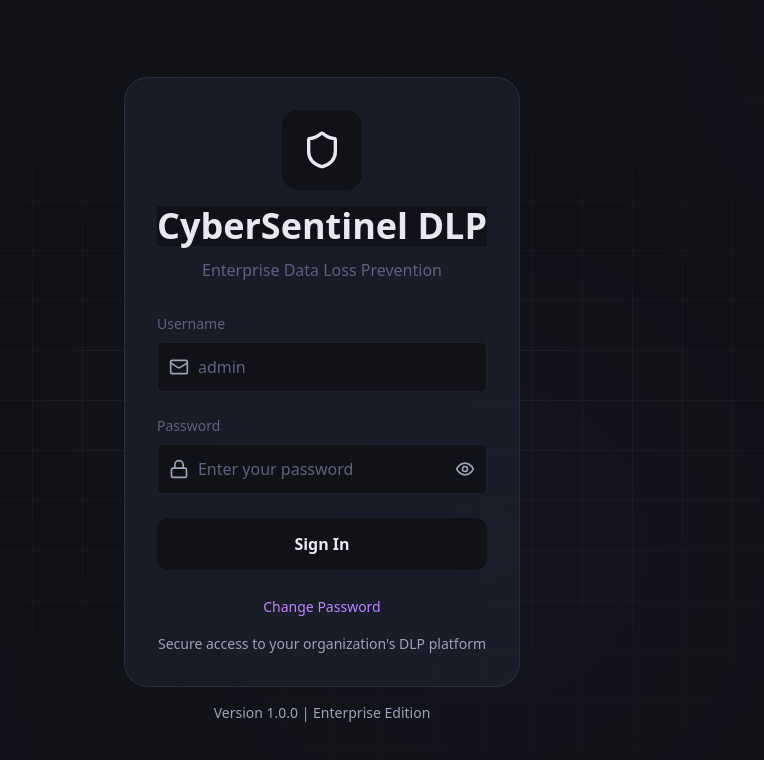
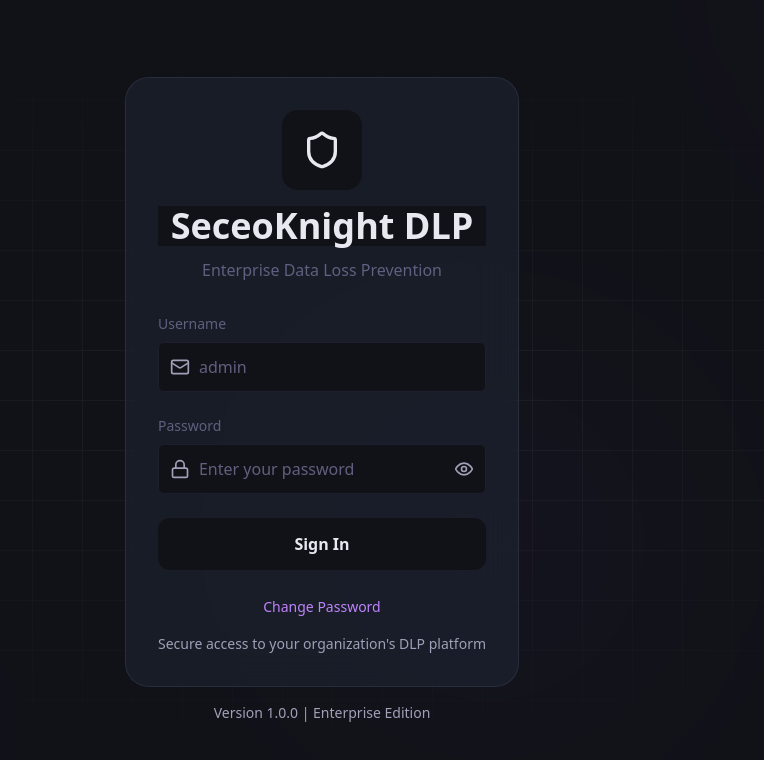
Before and after one commit to Seceo-Knight/Seceoknight-DLP, a React (Vite) app in the folder dashboard/: page /login in a window 1280 px wide. Shown: the top 760 px of the page, without its empty margins (318-1082 px from the left). Built offline with nearby package versions, Linux system fonts and the light colour scheme; no server answers.

Commit message:
branding issue fix

```diff
--- a/dashboard/src/app/dashboard/agents/page.tsx
+++ b/dashboard/src/app/dashboard/agents/page.tsx
@@ -13,7 +13,7 @@ export default function AgentsPage() {
   const [deployConfig, setDeployConfig] = useState({
     os: 'windows',
     name: '',
-    serverIp: '10.220.143.130'
+    serverIp: ''
   })
   const [generatedScript, setGeneratedScript] = useState('')
   const [copied, setCopied] = useState(false)
@@ -50,14 +50,14 @@ export default function AgentsPage() {
     let script = ''
 
     if (os === 'windows') {
-      script = `# CyberSentinel DLP Agent - Windows Installer
+      script = `# SeceoKnight DLP Agent - Windows Installer
 # Run this script as Administrator
 
 $AgentName = "${name}"
 $ServerIP = "${serverIp}"
 $DownloadURL = "http://${serverIp}:8000/api/v1/agents/download/windows"
 
-Write-Host "Installing CyberSentinel DLP Agent..." -ForegroundColor Green
+Write-Host "Installing SeceoKnight DLP Agent..." -ForegroundColor Green
 Write-Host "Agent Name: $AgentName"
 Write-Host "Server: $ServerIP"
 
@@ -71,14 +71,14 @@ Write-Host "Installation complete!" -ForegroundColor Green
 Write-Host "Agent will start automatically and connect to $ServerIP"`
     } else {
       script = `#!/bin/bash
-# CyberSentinel DLP Agent - Linux Installer
+# SeceoKnight DLP Agent - Linux Installer
 # Run this script with sudo
 
 AGENT_NAME="${name}"
 SERVER_IP="${serverIp}"
 DOWNLOAD_URL="http://${serverIp}:8000/api/v1/agents/download/linux"
 
-echo "Installing CyberSentinel DLP Agent..."
+echo "Installing SeceoKnight DLP Agent..."
 echo "Agent Name: $AGENT_NAME"
 echo "Server: $SERVER_IP"
 
--- a/dashboard/src/app/dashboard/settings/page.tsx
+++ b/dashboard/src/app/dashboard/settings/page.tsx
@@ -57,7 +57,7 @@ export default function SettingsPage() {
             <div className="space-y-4">
               <div>
                 <label className="text-sm text-gray-400">Organization Name</label>
-                <input type="text" value="CyberSentinel Corp" className="w-full mt-2 px-4 py-2 bg-gray-900/50 border border-gray-600 rounded-lg text-white" />
+                <input type="text" value="SeceoKnight" className="w-full mt-2 px-4 py-2 bg-gray-900/50 border border-gray-600 rounded-lg text-white" />
               </div>
               <div>
                 <label className="text-sm text-gray-400">Server IP Address</label>
--- a/dashboard/src/app/layout.tsx
+++ b/dashboard/src/app/layout.tsx
@@ -6,7 +6,7 @@ import { Providers } from '@/components/Providers'
 const inter = Inter({ subsets: ['latin'] })
 
 export const metadata: Metadata = {
-  title: 'CyberSentinel DLP - Dashboard',
+  title: 'SeceoKnight DLP - Dashboard',
   description: 'Enterprise Data Loss Prevention Platform',
 }
 
--- a/dashboard/src/components/Sidebar.tsx
+++ b/dashboard/src/components/Sidebar.tsx
@@ -60,11 +60,11 @@ export default function Sidebar() {
         <div className="flex items-center overflow-hidden">
           <img
             src={logo}
-            alt="CyberSentinel-DLP Logo"
+            alt="SeceoKnight DLP Logo"
             className="h-12 w-12 object-contain flex-shrink-0"
           />
           {!isCollapsed && (
-            <span className="ml-1 text-xl font-semibold whitespace-nowrap">CyberSentinel-DLP</span>
+            <span className="ml-1 text-xl font-semibold whitespace-nowrap">SeceoKnight DLP</span>
           )}
         </div>
       </div>
@@ -109,7 +109,7 @@ export default function Sidebar() {
       {!isCollapsed && (
         <div className="px-6 py-4 border-t border-gray-800 text-xs text-gray-400">
           <div>Version 2.0.0</div>
-          <div className="mt-1">© 2025 CyberSentinel DLP</div>
+          <div className="mt-1">© 2025 SeceoKnight DLP</div>
         </div>
       )}
     </aside>
--- a/dashboard/src/components/auth/LoginForm.tsx
+++ b/dashboard/src/components/auth/LoginForm.tsx
@@ -92,7 +92,7 @@ export default function LoginForm() {
               <Shield className="w-10 h-10 text-white" />
             )}
           </div>
-          <h1 className="text-4xl font-bold bg-gradient-to-r from-indigo-400 via-purple-400 to-pink-400 bg-clip-text text-transparent">CyberSentinel DLP</h1>
+          <h1 className="text-4xl font-bold bg-gradient-to-r from-indigo-400 via-purple-400 to-pink-400 bg-clip-text text-transparent">SeceoKnight DLP</h1>
           <p className="text-gray-200 mt-3 font-medium">
             {isChangePassword ? 'Change Your Password' : 'Enterprise Data Loss Prevention'}
           </p>
--- a/dashboard/src/components/layout/DashboardLayout.tsx
+++ b/dashboard/src/components/layout/DashboardLayout.tsx
@@ -75,7 +75,7 @@ export default function DashboardLayout({ children }: DashboardLayoutProps) {
               <div className="w-8 h-8 bg-gradient-to-br from-indigo-500 via-purple-500 to-pink-500 rounded-lg flex items-center justify-center">
                 <Shield className="w-5 h-5 text-white" />
               </div>
-              <span className="text-lg font-bold text-white">Cybersentinel dlp</span>
+              <span className="text-lg font-bold text-white">SeceoKnight DLP</span>
             </div>
             <button
               onClick={() => setSidebarOpen(false)}
--- a/dashboard/src/lib/api/client.ts
+++ b/dashboard/src/lib/api/client.ts
@@ -1,5 +1,5 @@
 /**
- * API Client for CyberSentinel DLP Backend
+ * API Client for SeceoKnight DLP Backend
  * Handles all HTTP requests to the FastAPI backend
  */
 
--- a/dashboard/src/lib/api/services.ts
+++ b/dashboard/src/lib/api/services.ts
@@ -1,5 +1,5 @@
 /**
- * API Services for CyberSentinel DLP
+ * API Services for SeceoKnight DLP
  * Service layer for all API endpoints
  */
 
--- a/dashboard/src/pages/Settings.tsx
+++ b/dashboard/src/pages/Settings.tsx
@@ -224,11 +224,11 @@ export default function Settings() {
               <input
                 type="text"
                 className="input"
-                defaultValue="cybersentinel"
+                defaultValue="seceoknight"
                 readOnly
               />
               <p className="mt-1 text-xs text-gray-500">
-                Prefix for all indices (e.g., cybersentinel-events-2025.01.12)
+                Prefix for all indices (e.g., seceoknight-events-2025.01.12)
               </p>
             </div>
 
--- a/dashboard/src/pages/UserManagement.tsx
+++ b/dashboard/src/pages/UserManagement.tsx
@@ -28,7 +28,7 @@ const EMPTY_CREATE: AdminUserCreateInput = {
   password: '',
   full_name: '',
   role: 'VIEWER',
-  organization: 'CyberSentinel',
+  organization: 'SeceoKnight',
   username: '',
   department: '',
   clearance_level: 1,
@@ -448,7 +448,7 @@ function CreateUserDialog({
               className="input"
               value={form.email}
               onChange={(e) => update('email', e.target.value)}
-              placeholder="user@cybersentinel.siem"
+              placeholder="user@seceoknight.com"
             />
           </Field>
           <Field label="Username (display alias)">
```
Also changed, not shown: 1 other file (tests, documents, lock files or other folders).
